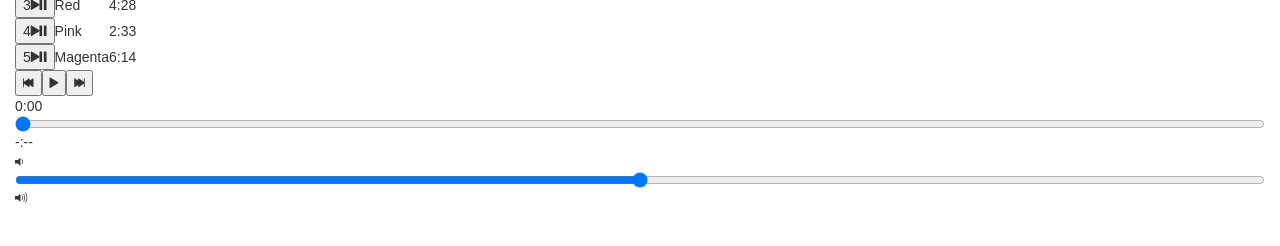
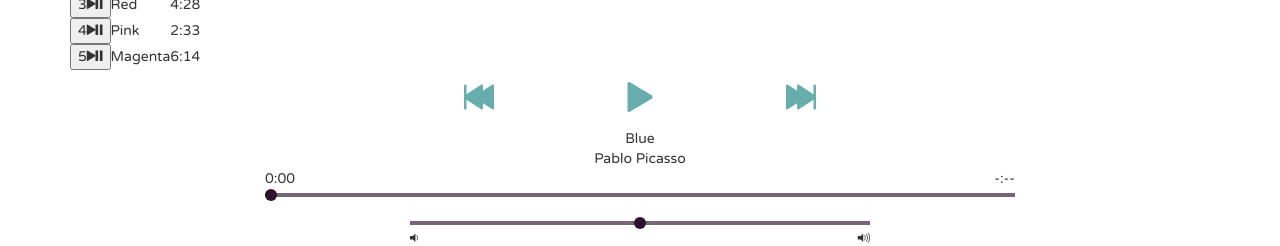
Before and after one commit to kel-gar/bloc-jams-react, a React (Create React App) app: page /album/the-colors in a window 1280 px wide. Shown: the part 592-838 px from the top of the page. Before the commit the page ends 800 px from the top, so only its background shows below. Built offline with nearby package versions, Linux system fonts and the light colour scheme.

Commit message:
style player bar

```diff
--- a/src/App.css
+++ /dev/null
@@ -1,3 +0,0 @@
-html {
-  font-size: 16px;
-}
--- a/src/App.js
+++ b/src/App.js
@@ -1,6 +1,6 @@
 import React, { Component } from 'react';
 import { Route, Link } from 'react-router-dom';
-import './App.css';
+import './styles/App.css';
 import Landing from './components/Landing';
 import Library from './components/Library';
 import Album from './components/Album';
@@ -9,7 +9,7 @@ import { Grid, Row, Col } from 'react-bootstrap';
 class App extends Component {
   render() {
     return (
-      <Grid fluid>
+      <Grid>
         <Row className="show-grid">
           <Col md={12}>
             <header>
--- a/src/components/Album.js
+++ b/src/components/Album.js
@@ -145,6 +145,7 @@ class Album extends Component {
         <PlayerBar
           isPlaying={this.state.isPlaying}
           currentSong={this.state.currentSong}
+          artist={this.state.album.artist}
           currentTime={this.audioElement.currentTime}
           duration={this.audioElement.duration}
           volume={this.state.volume}
--- a/src/components/PlayerBar.js
+++ b/src/components/PlayerBar.js
@@ -1,47 +1,78 @@
 import React, { Component } from 'react';
+import { Row, Col } from 'react-bootstrap';
+import '.././styles/PlayerBar.css';
 
 class PlayerBar extends Component {
   render() {
     return (
-      <section className="player-bar">
-        <section id="buttons">
-          <button id="previous" onClick={this.props.handlePrevClick}>
+      <Row className="show-grid">
+        <Col md={8} mdOffset={2} xsm={12} className="player-bar">
+
+          <Row id="player-buttons">
+            <Col xs={12}>
+              <Col xs={4} className="text-right">
+                <button className="ion-btn" onClick={this.props.handlePrevClick}>
                   <span className="ion-skip-backward"></span>
                 </button>
-          <button id="play-pause" onClick={this.props.handleSongClick} >
+              </Col>
+              <Col xs={4} className="text-center">
+                <button className="ion-btn" onClick={this.props.handleSongClick} >
                   <span className={this.props.isPlaying ? 'ion-pause' : 'ion-play'}></span>
                 </button>
-          <button id="next" onClick={this.props.handleNextClick}>
+              </Col>
+              <Col xs={4} className="text-left">
+                <button className="ion-btn" onClick={this.props.handleNextClick}>
                   <span className="ion-skip-forward"></span>
                 </button>
-        </section>
-        <section id="time-control">
-          <div className="current-time">{this.props.formatTime(this.props.currentTime)}</div>
+              </Col>
+            </Col>
+          </Row>
+
+          <Row id="current-song-display">
+            <Col xs={12} className="text-center">
+              {this.props.currentSong.title}
+            </Col>
+            <Col xs={12} className="text-center">
+              {this.props.artist}
+            </Col>
+          </Row>
+
+          <Row id="time-control">
+            <Col xs={6} className="current-time text-left">{this.props.formatTime(this.props.currentTime)}</Col>
+            <Col xs={6} className="total-time text-right">{this.props.formatTime(this.props.duration)}</Col>
+            <Col xs={12}>
               <input
                 type="range"
                 className="seek-bar"
                 value={(this.props.currentTime / this.props.duration) || 0 }
                 max="1"
                 min="0"
-              step="0.01"
+                step="0.001"
                 onChange={this.props.handleTimeChange}
               />
-          <div className="total-time">{this.props.formatTime(this.props.duration)}</div>
-        </section>
-        <section id="volume-control">
-          <div className="icon ion-volume-low"></div>
+            </Col>
+          </Row>
+
+          <Row id="volume-control">
+            <Col xs={8} xsOffset={2}>
+              <Col xs={12}>
                 <input
                   type="range"
                   className="seek-bar"
                   value={this.props.volume}
                   max="1"
                   min="0"
-              step="0.01"
+                  step="0.001"
                   onChange={this.props.handleVolumeChange}
                 />
-          <div className="icon ion-volume-high"></div>
-        </section>
-      </section>
+              </Col>
+              <Col xs={6} className="icon ion-volume-low text-left"></Col>
+              <Col xs={6} className="icon ion-volume-high text-right"></Col>
+            </Col>
+          </Row>
+
+        </Col>
+      </Row>
     );
   }
 }
--- /dev/null
+++ b/src/styles/App.css
@@ -0,0 +1,13 @@
+@import url('https://fonts.googleapis.com/css?family=Varela+Round');
+
+html {
+  font-size: 16px;
+}
+
+body {
+  font-family: "Varela Round", sans-serif;
+}
+
+button:focus, input:focus {
+  outline: none;
+}
--- /dev/null
+++ b/src/styles/PlayerBar.css
@@ -0,0 +1,38 @@
+.ion-btn {
+  border: none;
+  background-color: white;
+  font-size: 2.5rem;
+  color: rgba(65, 153, 153, 0.8);
+}
+
+.seek-bar {
+  appearance: none;
+  width: 100%;
+  height: .25rem;
+  background: rgba(46, 19, 46, 0.65);
+  margin: .25rem 0;
+}
+
+.seek-bar::-webkit-slider-thumb {
+  -webkit-appearance: none;
+  appearance: none;
+  cursor: pointer;
+  width: .75rem;
+  height: .75rem;
+  border-radius: 50%;
+  background: rgb(46, 19, 46);
+}
+
+.seek-bar::-moz-range-thumb {
+  appearance: none;
+  cursor: pointer;
+  width: .75rem;
+  height: .75rem;
+  border: 0;
+  border-radius: 50%;
+  background: rgb(46, 19, 46);
+}
+
+#volume-control {
+  margin-top: 1rem;
+}
```
Lines whose indentation alone changed are shown as unchanged.
